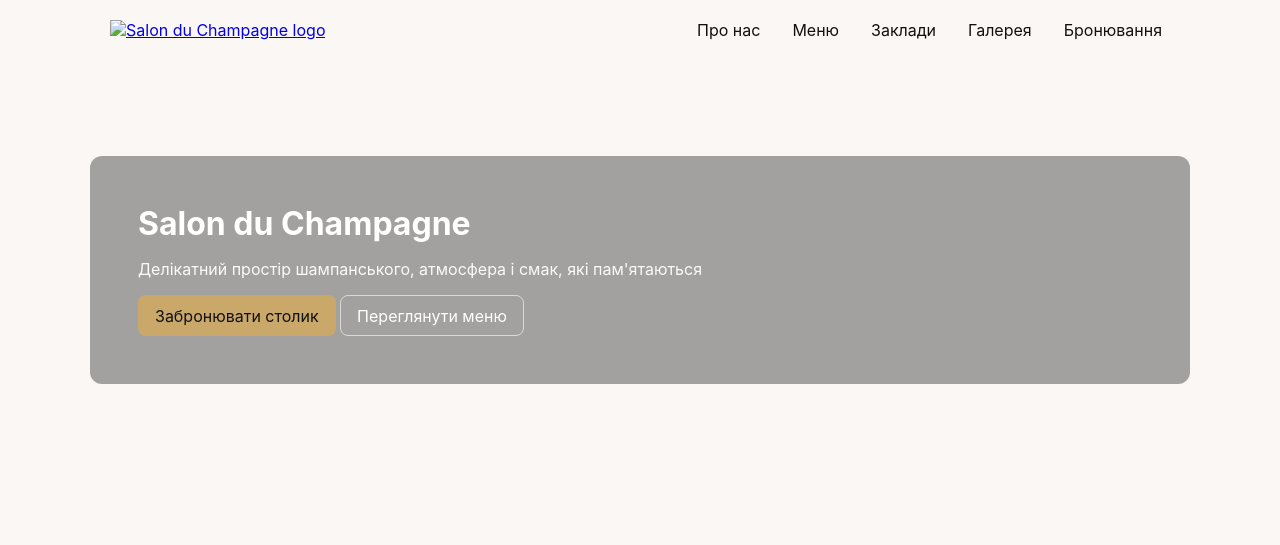
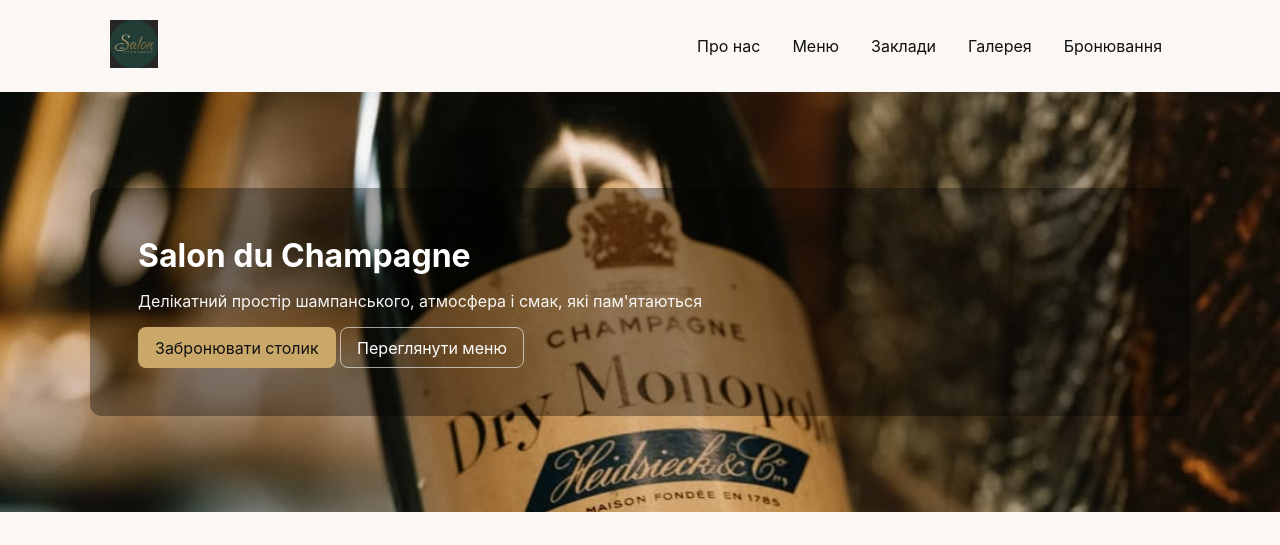
Before and after one commit to salonduchampagne2-wq/salonduchampagne, a plain HTML site: page index.html in a window 1280 px wide. Shown: the top 545 px of the page. Drawn offline with Linux system fonts and the light colour scheme.

Commit message:
Update index.html

```diff
--- a/index.html
+++ b/index.html
@@ -12,7 +12,7 @@
 <header class="site-header">
 <div class="container header-inner">
 <a class="logo" href="/">
-<img src="assets/logo.png" alt="Salon du Champagne logo" />
+<img src="assets/salonduchampagne.jpg" alt="Salon du Champagne logo" />
 </a>
 <button class="nav-toggle" id="navToggle" aria-label="Відкрити меню">☰</button>
 <nav class="nav" id="siteNav">
@@ -29,7 +29,7 @@
 
 
 <main>
-<section class="hero" style="background-image: url('assets/hero.jpg')">
+<section class="hero" style="background-image: url('assets/pic1.jpg')">
 <div class="container hero-inner">
 <h1>Salon du Champagne</h1>
 <p class="lead">Делікатний простір шампанського, атмосфера і смак, які пам'ятаються</p>
```
